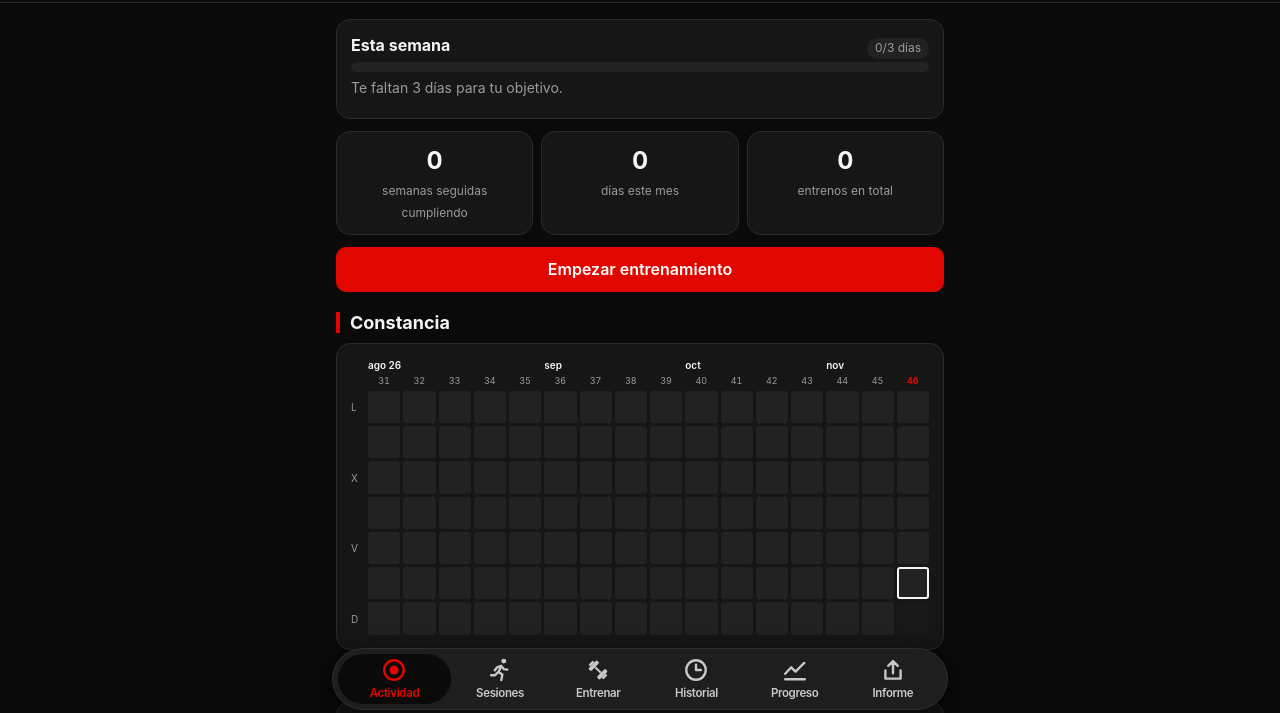
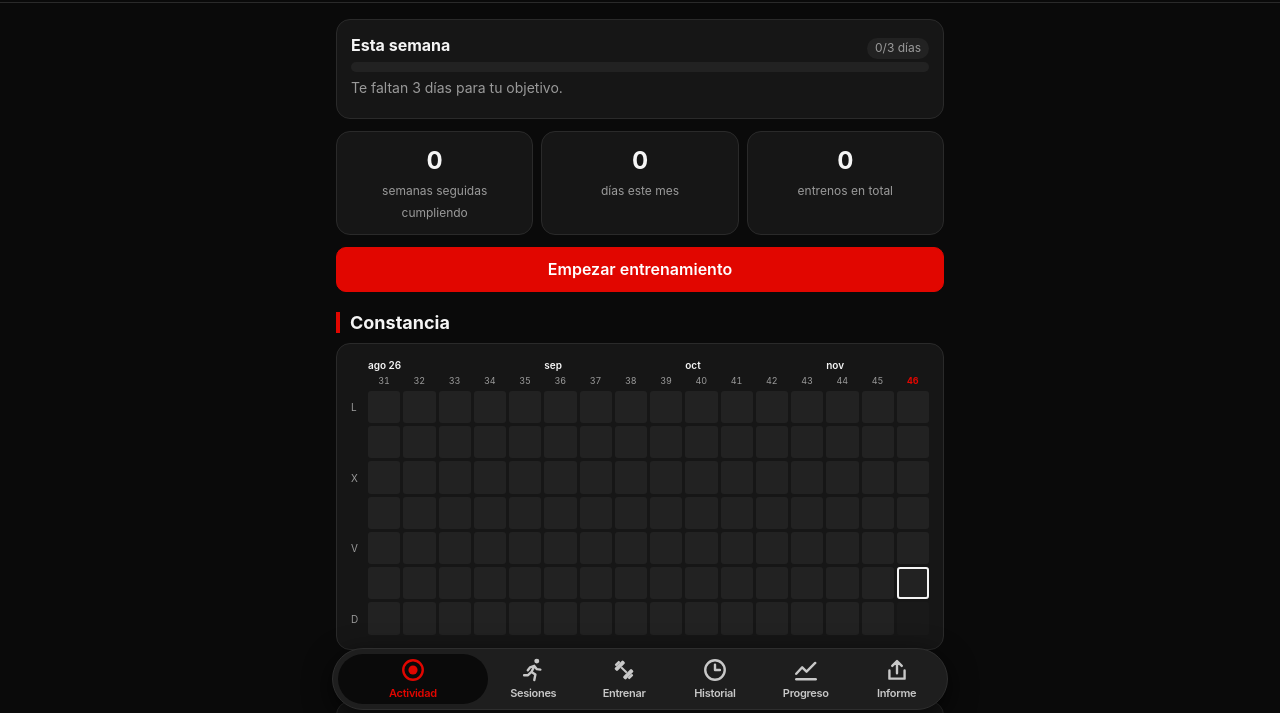
Before and after one commit to davidabellan98-hub/Gimnasio_, a plain HTML site: page index.html in a window 1280 px wide. Shown: the part 78-791 px from the top of the page. Drawn offline with Linux system fonts and the light colour scheme.

Commit message:
Menú: la pestaña activa es más ancha para que el texto no se salga de la cápsula
Co-Authored-By: Claude Opus 5.5 <noreply@anthropic.com>
Claude-Session: https://claude.ai/code/session_019vqxWronjGyPrACDR25NDA

```diff
--- a/app.js
+++ b/app.js
@@ -1,5 +1,5 @@
 'use strict';
-const APP_VERSION = 17; // igual que VERSION en sw.js
+const APP_VERSION = 18; // igual que VERSION en sw.js
 
 /* ============ Estado y almacenamiento ============ */
 const KEY = 'gymlog.v1';
--- a/styles.css
+++ b/styles.css
@@ -83,13 +83,13 @@ label { display: block; font-size: 13px; color: var(--muted); margin: 8px 0 4px;
 }
 .tabbar button {
   border: none; background: transparent; border-radius: 999px; color: #c8c8c8;
-  flex: 1 1 0; font-size: 11.5px; font-weight: 600; letter-spacing: -0.35px; padding: 0; min-height: 0; min-width: 0;
+  flex: 1 1 0; font-size: 11px; font-weight: 600; letter-spacing: -0.3px; padding: 0; min-height: 0; min-width: 0;
   transition: flex-grow .2s ease;
   display: flex; flex-direction: column; align-items: center; justify-content: center; gap: 2px;
   white-space: nowrap;
 }
 .tabbar button span { font-size: 24px; line-height: 1; height: 27px; display: flex; align-items: center; justify-content: center; }
-.tabbar button.active { color: var(--accent); background: #0a0a0a; flex-grow: 1.15; }
+.tabbar button.active { color: var(--accent); background: #0a0a0a; flex-grow: 1.65; }
 .tabbar .primary-tab.live span { color: var(--ok); }
 
 /* progress */
--- a/sw.js
+++ b/sw.js
@@ -1,5 +1,5 @@
 // Cache de la app para que funcione sin conexión. Sube VERSION (y APP_VERSION en app.js) al cambiar archivos.
-const VERSION = 'gymlog-v17';
+const VERSION = 'gymlog-v18';
 const FILES = ['./', 'index.html', 'styles.css', 'app.js', 'manifest.webmanifest', 'icons/apple-touch-icon.png', 'icons/icon-192.png', 'icons/icon-512.png'];
 
 self.addEventListener('install', (e) => {
```
